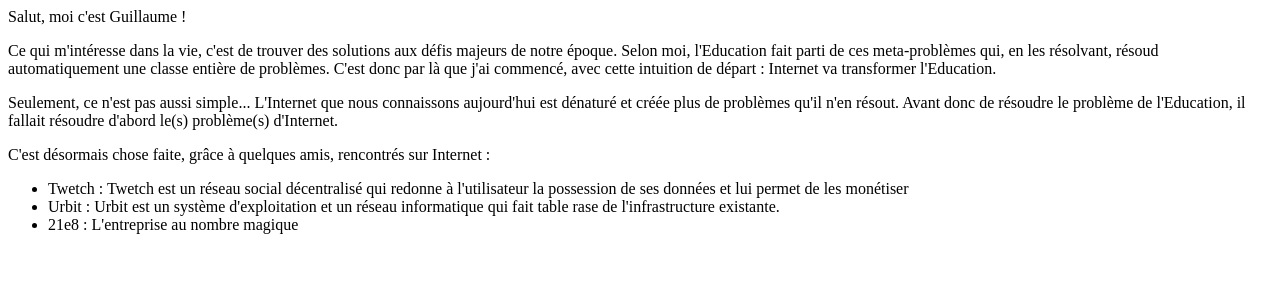
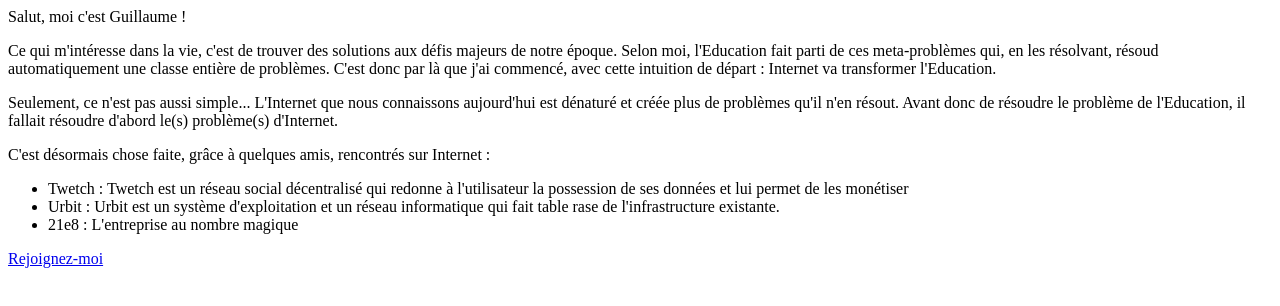
Before and after one commit to 1aristotelis/GuiDeMa.github.io, a plain HTML site: page index.html in a window 1280 px wide. Drawn offline with Linux system fonts and the light colour scheme.

Commit message:
Update index.html

```diff
--- a/index.html
+++ b/index.html
@@ -15,5 +15,6 @@
             <li>Urbit : Urbit est un système d'exploitation et un réseau informatique qui fait table rase de l'infrastructure existante.</li>
             <li>21e8 : L'entreprise au nombre magique</li>
         </ul></p>
+        <p><a href="https://twet.ch/inv/zeroschool">Rejoignez-moi</a></p>
     </body>
 </html>
```
